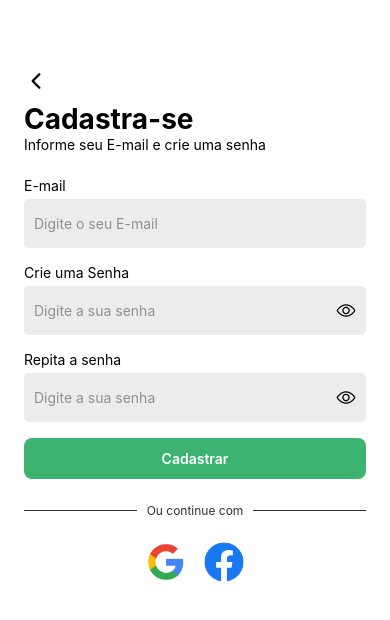
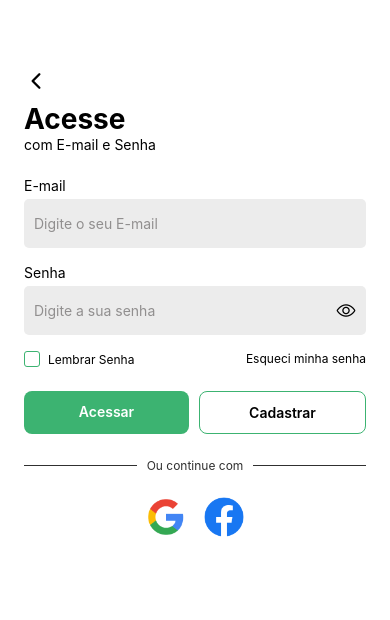
Before and after one commit to itsgui-alonso/PROJETOS-TRABALHOS-PAW, a React Native app: screen /Acesse in a window 390 px wide. Shown: the top 620 px of the page. Built offline with nearby package versions, Linux system fonts and the light colour scheme.

Commit message:
Navegação de telas entre Acesse e Cadastro

```diff
--- a/App.js
+++ b/App.js
@@ -1,6 +1,22 @@
 import React from 'react';
+import { NavigationContainer } from '@react-navigation/native';
+import { createNativeStackNavigator } from '@react-navigation/native-stack';
 import CadastraSe from './screens/Cadastra-se';
+import Acesse from './screens/Acesse';
+import { View } from 'react-native-web';
+
+const Navigation = createNativeStackNavigator()
 
 export default function App() {
-  return <CadastraSe />;
+  return (
+
+    <View style={{ flex: 1}}>
+      <NavigationContainer>
+      <Navigation.Navigator screenOptions={{headerShown: false}}>
+        <Navigation.Screen name='Acesse' component={Acesse}></Navigation.Screen>
+        <Navigation.Screen name='Cadastro' component={CadastraSe}></Navigation.Screen>
+      </Navigation.Navigator>
+    </NavigationContainer>
+    </View>
+  );
 }
--- a/package.json
+++ b/package.json
@@ -4,11 +4,15 @@
   "main": "index.js",
   "dependencies": {
     "@expo/vector-icons": "^15.0.2",
+    "@react-navigation/native": "^7.3.16",
+    "@react-navigation/native-stack": "^7.18.8",
     "expo": "~57.0.12",
     "expo-status-bar": "~57.0.1",
     "react": "19.2.3",
     "react-dom": "19.2.3",
     "react-native": "0.86.2",
+    "react-native-safe-area-context": "~5.7.0",
+    "react-native-screens": "~4.26.0",
     "react-native-vector-icons": "^10.3.0",
     "react-native-web": "^0.21.2"
   },
--- a/screens/Acesse.js
+++ b/screens/Acesse.js
@@ -3,14 +3,17 @@ import { StyleSheet, Text, View, TouchableOpacity, Image } from 'react-native';
 import { Ionicons } from '@expo/vector-icons';
 import Email from '../components/Email.js';
 import Senha from '../components/Senha.js';
+import { useNavigation } from '@react-navigation/native';
 
 const google = require('../assets/Google.png')
 const facebook = require('../assets/Facebook.png')
 
+
 export default function Acesse() {
+  const navigation = useNavigation()
   return (
     <View style={styles.container}>
-      <TouchableOpacity style={styles.buttonSetinha}>
+      <TouchableOpacity style={styles.buttonSetinha} onPress={() => navigation.goBack()}>
         <Ionicons name="chevron-back-outline" size={24} color="black" />
       </TouchableOpacity>
 
@@ -33,7 +36,7 @@ export default function Acesse() {
           <Text style={styles.textBotao1}>Acessar</Text>
         </TouchableOpacity>
 
-        <TouchableOpacity style={styles.botao2}>
+        <TouchableOpacity style={styles.botao2} onPress={() => navigation.navigate('Cadastro')}>
           <Text style={styles.textBotao2}>Cadastrar</Text>
         </TouchableOpacity>
       </View>
--- a/screens/Cadastra-se.js
+++ b/screens/Cadastra-se.js
@@ -3,14 +3,16 @@ import { StyleSheet, Text, View, TouchableOpacity, Image } from 'react-native';
 import { Ionicons } from '@expo/vector-icons';
 import Email from '../components/Email.js';
 import Senha from '../components/Senha.js';
+import { useNavigation } from '@react-navigation/native';
 
 const google = require('../assets/Google.png')
 const facebook = require('../assets/Facebook.png')
 
 export default function CadastraSe() {
+  const navigation = useNavigation()
   return (
     <View style={styles.container}>
-      <TouchableOpacity style={styles.buttonSetinha}>
+      <TouchableOpacity style={styles.buttonSetinha} onPress={() => navigation.goBack()}>
         <Ionicons name="chevron-back-outline" size={24} color="black" />
       </TouchableOpacity>
 
```
Also changed, not shown: 1 other file (tests, documents, lock files or other folders).
